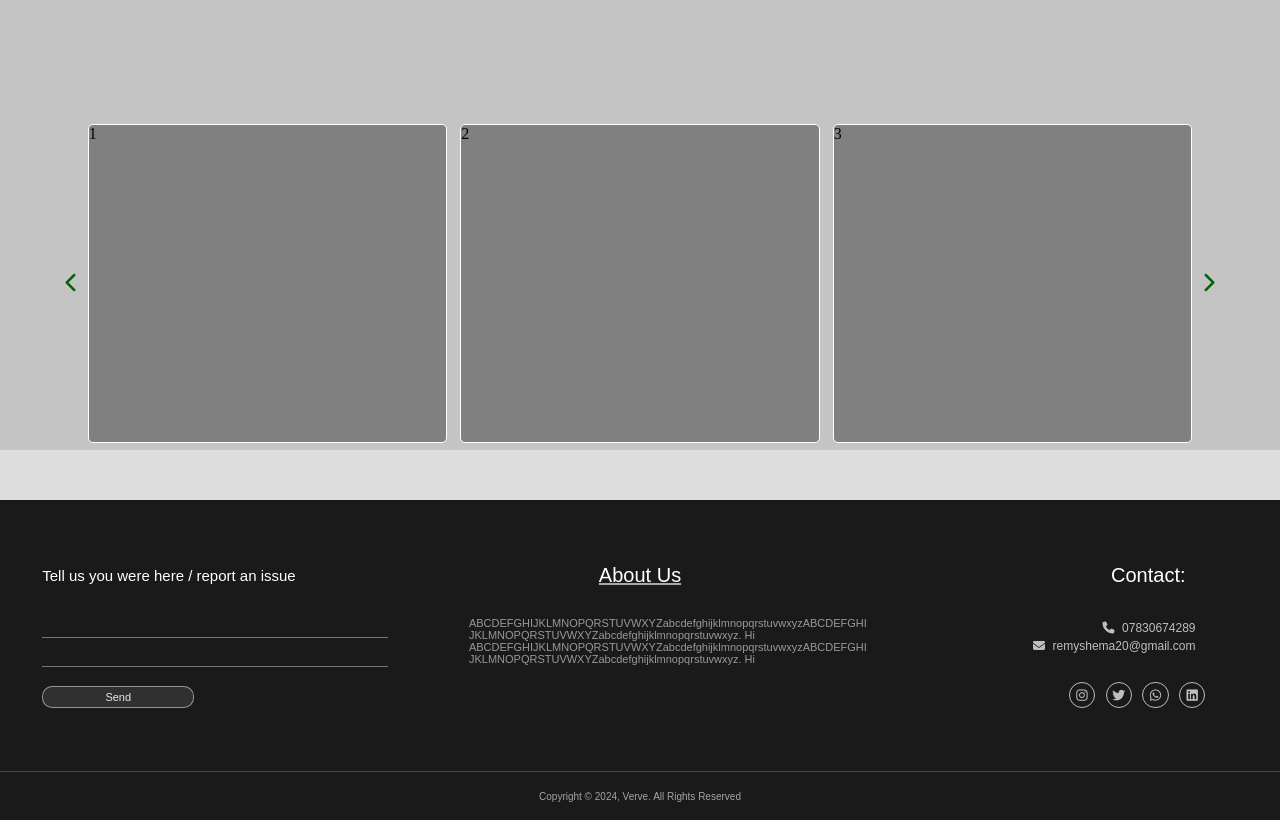
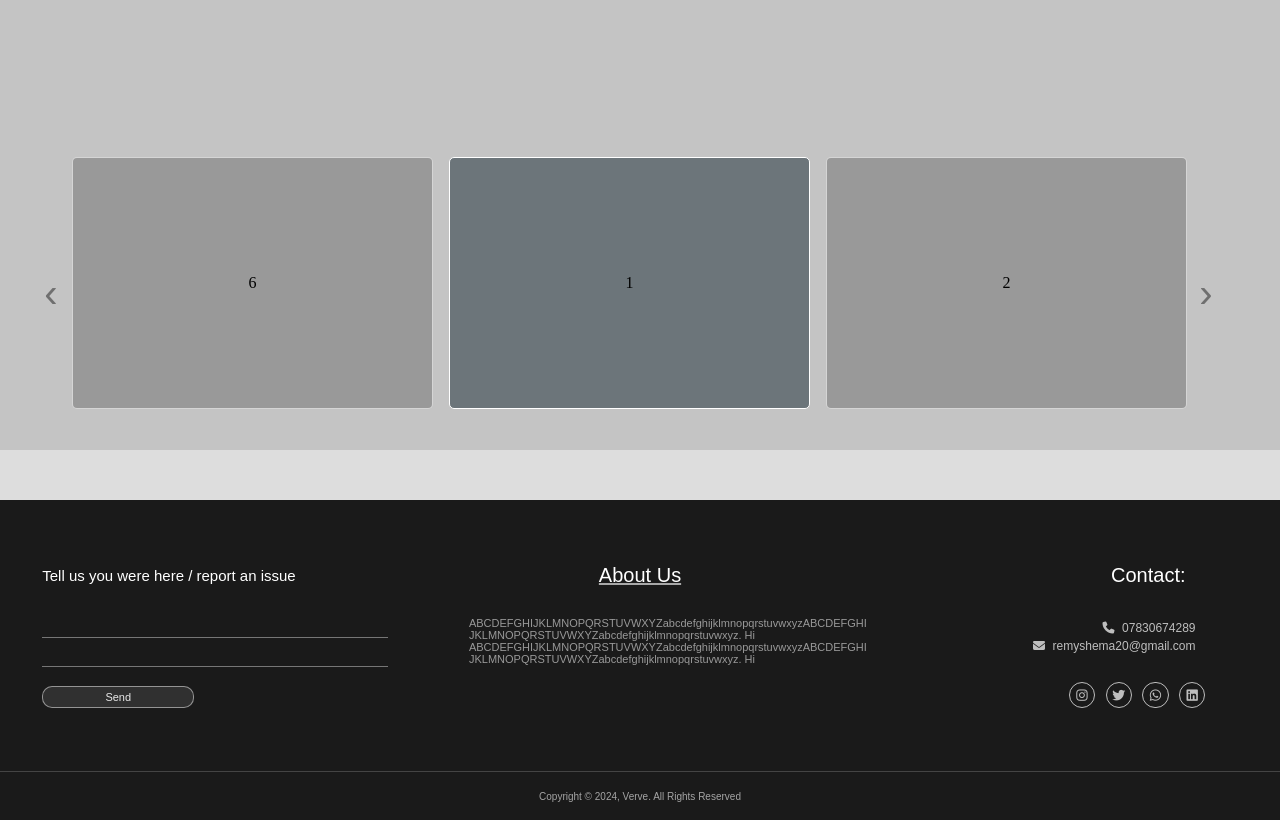
Before and after one commit to Shemaremy/React-Shopping-website, a React (Vite) app in the folder Shopping Website/: page / in a window 1280 px wide. Shown: the part 3180-4000 px from the top of the page. Built offline with nearby package versions, Linux system fonts and the light colour scheme; a web font is replaced by a local one.

Commit message:
commit 007

```diff
--- a/Shopping Website/package.json
+++ b/Shopping Website/package.json
@@ -17,7 +17,9 @@
     "@fortawesome/react-fontawesome": "^0.2.0",
     "react": "^18.2.0",
     "react-dom": "^18.2.0",
+    "react-slick": "^0.30.2",
     "react-transition-group": "^4.4.5",
+    "slick-carousel": "^1.8.1",
     "swiper": "^11.1.4"
   },
   "devDependencies": {
--- a/Shopping Website/src/Components/Main.css
+++ b/Shopping Website/src/Components/Main.css
@@ -694,12 +694,12 @@
 
 .Upper_trending_part {
     height: 40%;
-    width: 98%;
+    width: 95%;
 }
 
 .Lower_trending_part {
     height: 60%;
-    width: 100%;
+    width: 98%;
     display: flex;
     flex-direction: row;
     justify-content: space-around;
@@ -707,31 +707,65 @@
 }
 
 
-.sld_L_C {
-    color: rgb(0, 97, 5);
-    font-size: 20px;
-    cursor: pointer;
+
+
+.slider-container-2 {
+    width: 100%;
+    height: 100%;
+    margin: 0 auto;
+    cursor: grab;
+    border-radius: 10px;
+    align-content: center;
 }
 
-.Trending_items_library {
+.card-2 {
+    height: 250px;
+    width: 95%;
+    background-color: rgb(153, 153, 153);
+    border-style: solid;
+    border-width: 1px;
+    border-color: rgba(255, 255, 255, 0.589);
+    border-radius: 5px;
     display: flex;
-    flex-direction: row;
-    justify-content: space-around;
+    justify-content: center;
     align-items: center;
-    height: 100%;
-    width: 97%;
+    margin: 0 auto;
+    transition: background-color 0.7s ease-in-out, height 0.4s ease-in-out, width 0.4s ease-in-out;
     overflow: hidden;
 }
 
 
-.trend_card {
-    height: 98%;
-    width: 32%;
-    background-color: gray;
+.slick-current .card-2 {
+    background-color: rgb(108, 117, 122);
+    filter: blur(0px);
     border-style: solid;
     border-width: 1px;
-    border-color: white;
-    border-radius: 5px;
-    transition: transform 0.5s;
-    overflow: hidden;
+    border-color: rgb(255, 255, 255);
 }
+
+
+
+
+
+.slick-next {
+    right: -23px !important;
+    color: black !important;
+}
+
+.slick-prev {
+    left: -23px !important;
+}
+
+.slick-prev:before, .slick-next:before {
+    color: rgba(0, 0, 0, 0.575) !important;
+    font-family: sans-serif !important;
+    font-size: 40px !important;
+}
+
+.slick-prev:before {
+    content: '\2039' !important;
+}
+
+.slick-next:before {
+    content: '\203A' !important; /* Unicode for right-pointing single angle quotation mark */
+}
--- a/Shopping Website/src/Components/TrendCards.jsx
+++ b/Shopping Website/src/Components/TrendCards.jsx
@@ -1,9 +1,21 @@
 import React from "react";
 import './Main.css';
-
+import Slider from "react-slick";
+import "slick-carousel/slick/slick.css";
+import "slick-carousel/slick/slick-theme.css";
 
 
 const TrendCards = () => {
+
+    const settings = {
+        dots: false,
+        className: "center",
+        centerMode: true,
+        infinite: true,
+        centerPadding: "0px",
+        slidesToShow: 3,
+        speed: 500
+      };
 
 
 
@@ -11,17 +23,28 @@ const TrendCards = () => {
         <>
             <div className="Upper_trending_part"></div>
             <div className="Lower_trending_part">
-                <p className="Slide_left_customers">
-                    <i className="sld_L_C fas fa-chevron-left"></i>
-                </p>
-                <div className="Trending_items_library">
-                    <div className="trend_card">1</div>
-                    <div className="trend_card">2</div>
-                    <div className="trend_card">3</div>
+                <div className="slider-container-2">
+                    <Slider {...settings}>
+                    <div className="Trend-2">
+                        <div className="card-2">1</div>
+                    </div>
+                    <div className="Trend-2">
+                        <div className="card-2">2</div>
+                    </div>
+                    <div className="Trend-2">
+                        <div className="card-2">3</div>
+                    </div>
+                    <div className="Trend-2">
+                        <div className="card-2">4</div>
+                    </div>
+                    <div className="Trend-2">
+                        <div className="card-2">5</div>
+                    </div>
+                    <div className="Trend-2">
+                        <div className="card-2">6</div>
+                    </div>
+                    </Slider>
                 </div>
-                <p className="Slide_right_customers">
-                    <i className="sld_L_C fas fa-chevron-right"></i>
-                </p>
             </div>
         </>
     );
```
Also changed, not shown: 1 other file (tests, documents, lock files or other folders).
